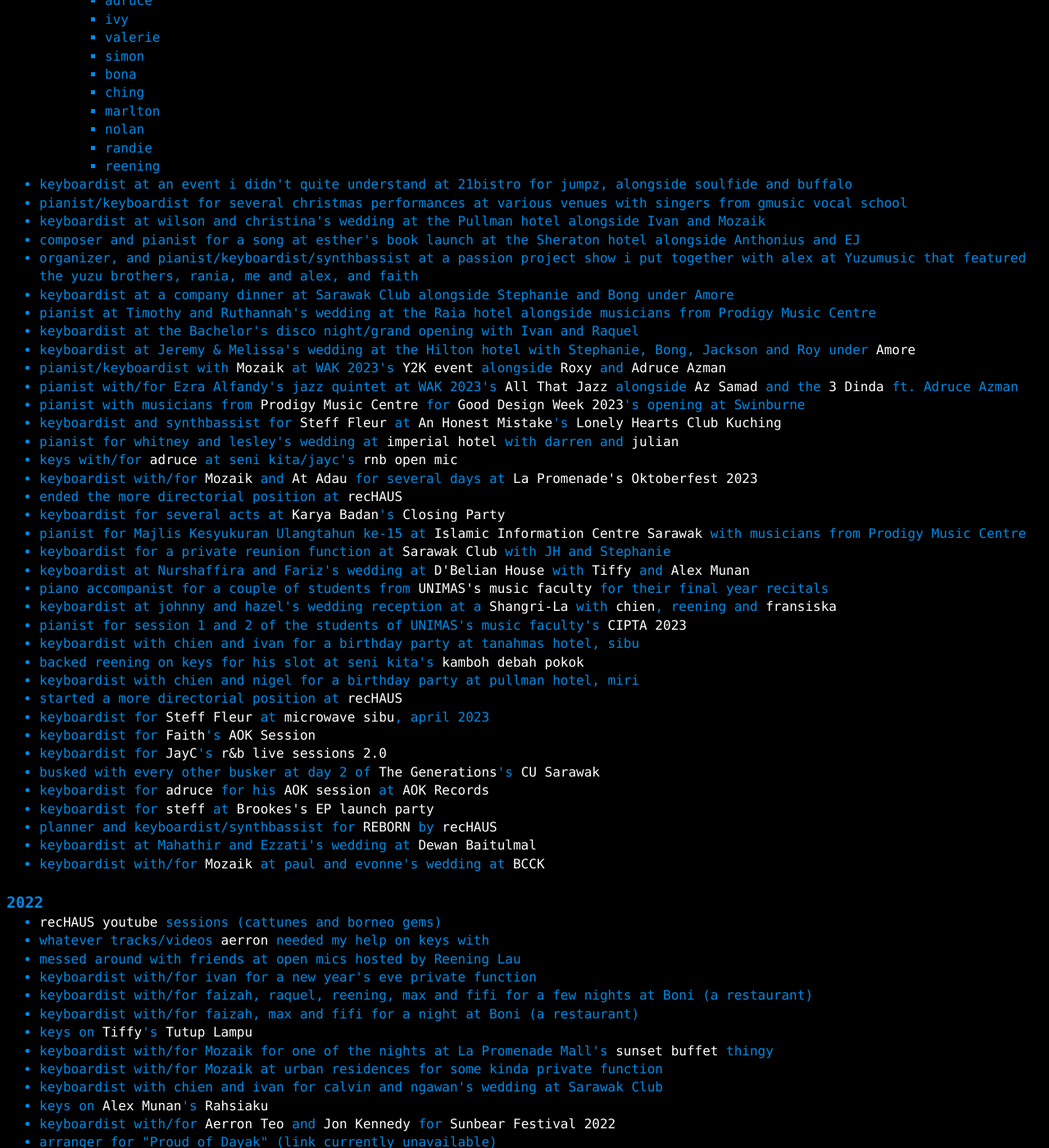
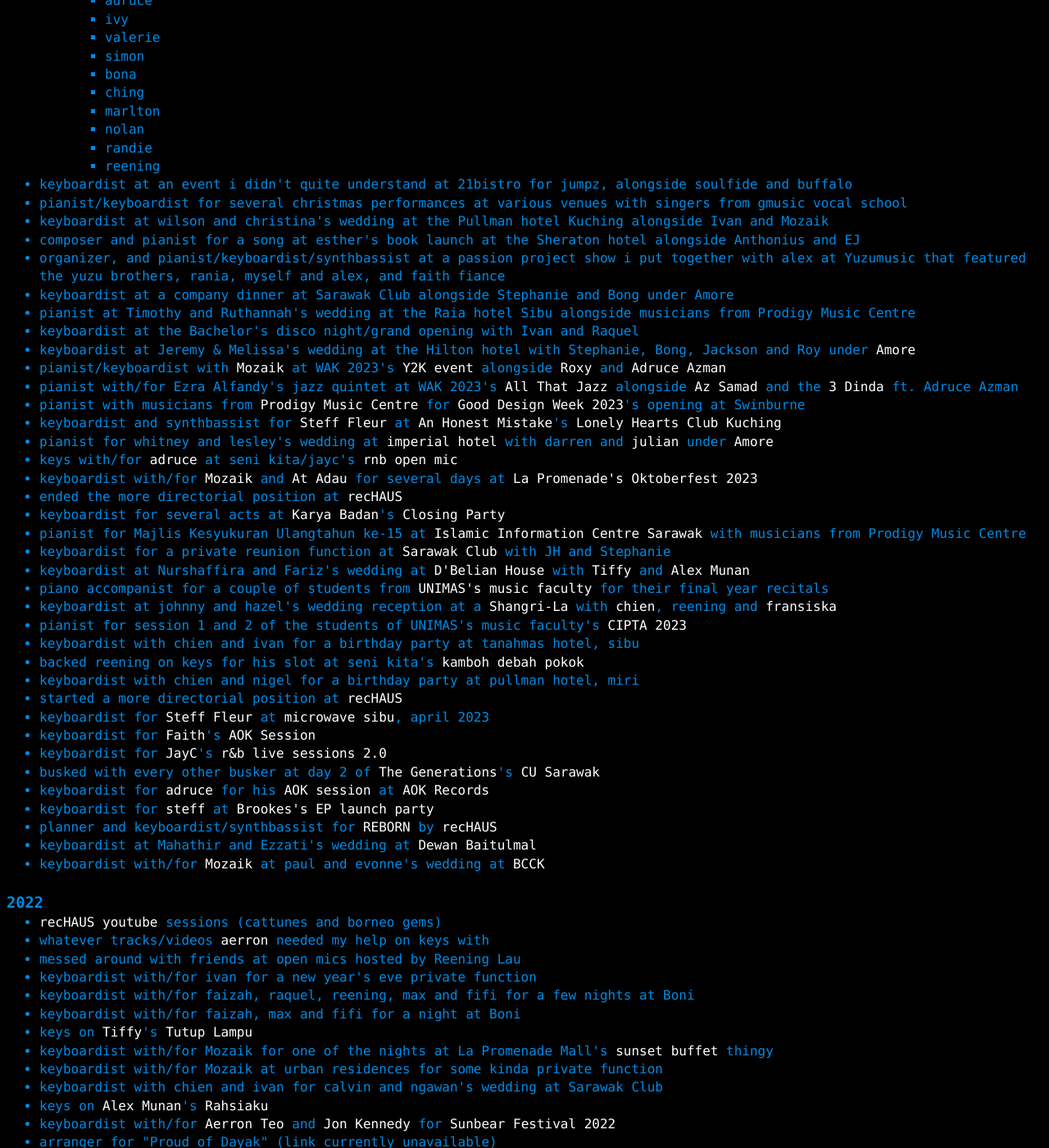
Before and after one commit to a-erfan-aa/a-erfan-aa.github.io, a Jekyll site: the page built from things-i-make/music-comprehensive.html, in a window 1280 px wide and 1400 px high, scrolled down 1544 px. Shown: the whole window at 82% size. Built offline with Jekyll 4.4.1, drawn with Linux system fonts in a browser that asks for light colours; some of the changed text lies outside the part shown.

Commit message:
Small edits in music-comprehensive.html
Attempt to make sentence structure across event participated in more consistent

Also add useful detail, trim bloat and tweak grammar

```diff
--- a/things-i-make/music-comprehensive.html
+++ b/things-i-make/music-comprehensive.html
@@ -150,18 +150,18 @@
 		</li>
 		<li>keyboardist at an event i didn't quite understand at 21bistro for jumpz, alongside soulfide and buffalo</li>
 		<li>pianist/keyboardist for several christmas performances at various venues with singers from gmusic vocal school</li>
-		<li>keyboardist at wilson and christina's wedding at the Pullman hotel alongside Ivan and Mozaik</li>
+		<li>keyboardist at wilson and christina's wedding at the Pullman hotel Kuching alongside Ivan and Mozaik</li>
 		<li>composer and pianist for a song at esther's book launch at the Sheraton hotel alongside Anthonius and EJ</li>
-		<li>organizer, and pianist/keyboardist/synthbassist at a passion project show i put together with alex at Yuzumusic that featured the yuzu brothers, rania, me and alex, and faith</li>
+		<li>organizer, and pianist/keyboardist/synthbassist at a passion project show i put together with alex at Yuzumusic that featured the yuzu brothers, rania, myself and alex, and faith fiance</li>
 		<li>keyboardist at a company dinner at Sarawak Club alongside Stephanie and Bong under Amore</li>
-		<li>pianist at Timothy and Ruthannah's wedding at the Raia hotel alongside musicians from Prodigy Music Centre</li>
+		<li>pianist at Timothy and Ruthannah's wedding at the Raia hotel Sibu alongside musicians from Prodigy Music Centre</li>
 		<li>keyboardist at the Bachelor's disco night/grand opening with Ivan and Raquel</li>
 		<li>keyboardist at Jeremy & Melissa's wedding at the Hilton hotel with Stephanie, Bong, Jackson and Roy under <a href="https://www.instagram.com/amoreliveband/">Amore</a></li>
 		<li>pianist/keyboardist with <a href="https://www.instagram.com/soundofmozaik/">Mozaik</a> at WAK 2023's <a href="https://www.instagram.com/p/Cy-X8KDv6am/">Y2K event</a> alongside <a href="https://www.instagram.com/roxyixzy/">Roxy</a> and <a href="https://www.instagram.com/adruceazman/">Adruce Azman</a></li>
 		<li>pianist with/for Ezra Alfandy's jazz quintet at WAK 2023's <a href="https://www.instagram.com/p/Cy2QSWwvOc7/">All That Jazz</a> alongside <a href="http://www.azsamad.com/">Az Samad</a> and the <a href="https://www.instagram.com/irama_3dinda/">3 Dinda</a> ft. Adruce Azman</li>
 		<li>pianist with musicians from <a href="https://www.facebook.com/p/Prodigy-Music-Centre-100063630607455/">Prodigy Music Centre</a> for <a href="https://swinburne.edu.my/events/good-design-week-2023/">Good Design Week 2023</a>'s opening at Swinburne</li>
 		<li>keyboardist and synthbassist for <a href="https://www.instagram.com/fleursteff/">Steff Fleur</a> at <a href="https://www.instagram.com/ahmband/">An Honest Mistake</a>'s <a href="https://www.instagram.com/p/CygBqk2PUC1/?img_index=1">Lonely Hearts Club Kuching</a></li>
-		<li>pianist for whitney and lesley's wedding at <a href="https://www.imperialhotelkuching.com.my/index1.html">imperial hotel</a> with darren and <a href="https://www.instagram.com/julianevan_amang_baga/">julian</a></li>
+		<li>pianist for whitney and lesley's wedding at <a href="https://www.imperialhotelkuching.com.my/index1.html">imperial hotel</a> with darren and <a href="https://www.instagram.com/julianevan_amang_baga/">julian</a> under <a href="https://www.instagram.com/amoreliveband/">Amore</a></li>
 		<li>keys with/for <a href="https://www.instagram.com/adruceazman/">adruce</a> at seni kita/jayc's <a href="https://www.instagram.com/p/CxPtzXdvNuq/">rnb open mic</a></li>
 		<li>keyboardist with/for <a href="https://www.instagram.com/soundofmozaik/">Mozaik</a> and <a href="https://www.instagram.com/atadauborneo/">At Adau</a> for several days at <a href="https://www.instagram.com/p/CxH5qqzhSmG/">La Promenade's Oktoberfest 2023</a></li>
 		<li>ended the more directorial position at <a href="https://www.rechaus.com/">recHAUS</a></li>
@@ -198,8 +198,8 @@
 		<li>whatever tracks/videos <a href="https://www.instagram.com/aerronteo/">aerron</a> needed my help on keys with</li>
 		<li>messed around with friends at open mics hosted by Reening Lau</li>
 		<li>keyboardist with/for ivan for a new year's eve private function</li>
-		<li>keyboardist with/for faizah, raquel, reening, max and fifi for a few nights at Boni (a restaurant)</li>
-		<li>keyboardist with/for faizah, max and fifi for a night at Boni (a restaurant)</li>
+		<li>keyboardist with/for faizah, raquel, reening, max and fifi for a few nights at Boni</li>
+		<li>keyboardist with/for faizah, max and fifi for a night at Boni</li>
 		<li>keys on <a href="https://www.instagram.com/tiffanytammy/">Tiffy</a>'s <a href="https://www.youtube.com/watch?v=q5_ZKFtXEx8">Tutup Lampu</a></li>
 		<li>keyboardist with/for Mozaik for one of the nights at La Promenade Mall's <a href="https://www.instagram.com/p/Cln-G2EsGwc/?igshid=Yzg5MTU1MDY=">sunset buffet</a> thingy</li>
 		<li>keyboardist with/for Mozaik at urban residences for some kinda private function</li>
@@ -208,8 +208,8 @@
 		<li>keyboardist with/for <a href="https://www.instagram.com/aerronteo/">Aerron Teo</a> and <a href="https://www.instagram.com/jonknndy_/">Jon Kennedy</a> for <a href="https://www.instagram.com/sunbearfest/?hl=en">Sunbear Festival 2022</a></li>
 		<li>arranger for "Proud of Dayak" (link currently unavailable)</li>
 		<li>keyboardist with/for Mozaik for dakota and inah's wedding at the Waterfront Hotel</li>
-		<li>several "battle of the bands" type performances with <a href="https://www.facebook.com/MusicdiaryBand">MUSICDIARY</a></li>
-		<li>violinist at my cousin's engagement ceremony at Raia Hotel</li>
+		<li>several "battle of the bands" type performances with <a href="https://www.facebook.com/MusicdiaryBand">MUSICDIARY</a>, winning 3rd place overall and best composition</li>
+		<li>violinist at my cousin's engagement ceremony at Raia Hotel Kuching</li>
 		<li>keys on <a href="https://www.instagram.com/alexngwhng/">Alex Ng</a>'s <a href="https://www.youtube.com/watch?v=3GbZZGda5vE">Us</a></li>
 		<li>keyboardist with/for Mozaik for a couple days at <a href="https://www.instagram.com/p/CifK5HDLGZS/">La Promenade's Oktoberfest 2022</a></li>
 		<li>backed nearly every act for <a href="https://www.instagram.com/p/ChjhYm_vIX0/">BREATHE.</a>, an end of program showcase by the resident artists of <a href="https://www.instagram.com/rechaus_/">recHAUS</a></li>
@@ -219,10 +219,10 @@
 		<li>accompanist for a couple graduating <a href="https://www.unimas.my/">unimas</a> music students</li>
 		<li>a violinist in prodigy music school's malaysia day music video shoot</li>
 		<li>keyboardist for several acts in arman's <a href="https://www.instagram.com/p/Cdnj7EFJbeU/?utm_source=ig_web_copy_link">POPUP.21</a>, double featuring <a href="https://www.instagram.com/leaism/">leaism</a> and <a href="https://www.instagram.com/lofrine/">lofrine</a></li>
-		<li>keyboardist for <a href="https://www.facebook.com/dmborneo">dream machine</a> (based in sarawak) at <a href="https://www.facebook.com/SiniawanAFMF/">siniawan arts fest</a> 2022</li>
+		<li>keyboardist with <a href="https://www.facebook.com/dmborneo">dream machine</a> (based in sarawak) at/for <a href="https://www.facebook.com/SiniawanAFMF/">siniawan arts fest</a> 2022</li>
 		<li>a pianist in prodigy music school's aidilfitri 2022 music video shoot</li>
 		<li>keyboardist for tiff's <a href="https://www.youtube.com/watch?v=DclaM19eQfI">cover of everything stays</a></li>
-		<li>keyboardist/synth bassist for a few nights at a bar with hanim, awie and stainley</li>
+		<li>keyboardist/synth bassist for a few nights at culture city with hanim, awie and stainley</li>
 	</ul>
 </div>
 
```
Also changed, not shown: other parts of things-i-make/music-comprehensive.html (+4 -4 lines).
